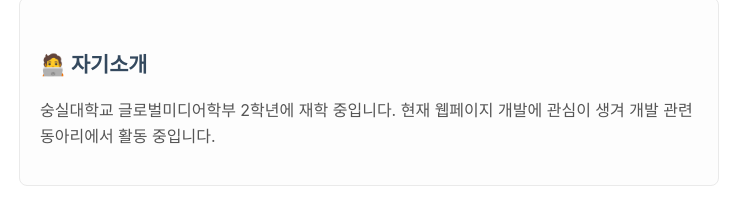
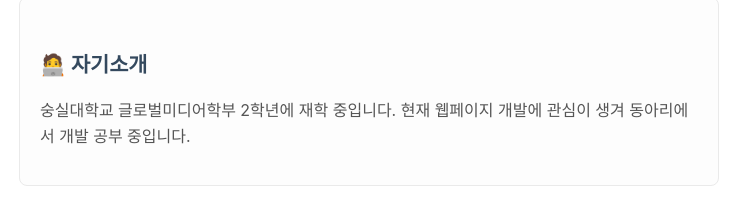
Before and after one commit to 20233027-SHB/self_introduce, a plain HTML site: page index.html in a window 1280 px wide. Shown: the part 198-401 px from the top of the page, 271-1002 px from the left. Drawn offline with Linux system fonts and the light colour scheme.

Commit message:
Update index.html

```diff
--- a/index.html
+++ b/index.html
@@ -59,7 +59,7 @@
         <section class="section">
             <h2>🧑‍💻 자기소개</h2>
             <p>
-                숭실대학교 글로벌미디어학부 2학년에 재학 중입니다. 현재 웹페이지 개발에 관심이 생겨 개발 관련 동아리에서 활동 중입니다.
+                숭실대학교 글로벌미디어학부 2학년에 재학 중입니다. 현재 웹페이지 개발에 관심이 생겨 동아리에서 개발 공부 중입니다.
             </p>
         </section>
 
```
